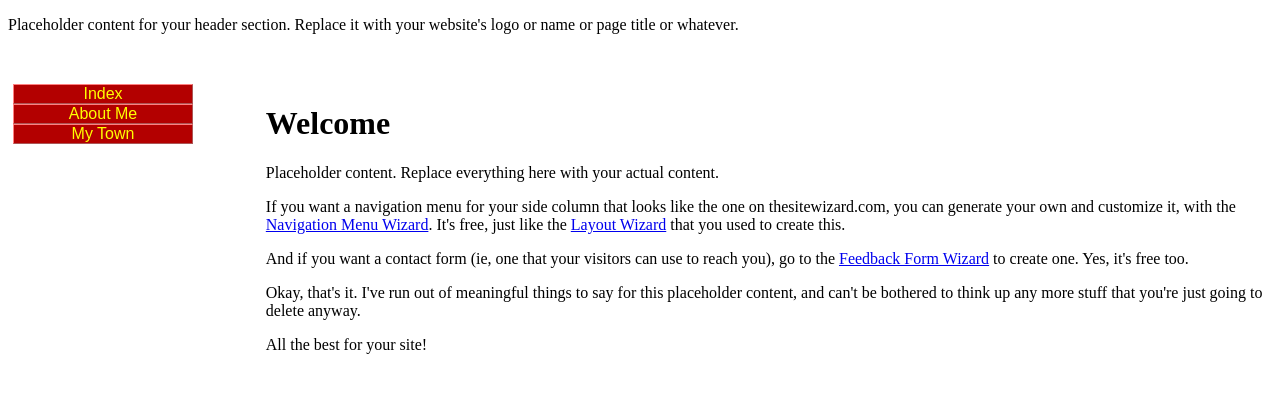
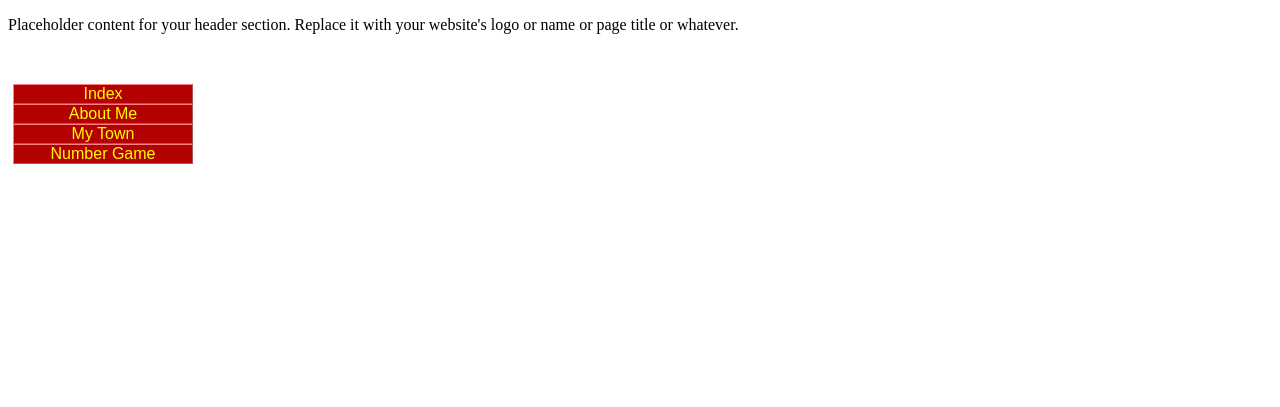
Before and after one commit to Donald592/personal, a plain HTML site: page index.html in a window 1280 px wide. Drawn offline with Linux system fonts and the light colour scheme.

Commit message:
Push code

```diff
--- a/01-numgame/numgame.css
+++ b/01-numgame/numgame.css
@@ -5,3 +5,6 @@
    3. elementtype (all elements of one type)
    4. * (all elements)
  */
+ body {
+  background-color: lightblue;
+}
--- a/index.html
+++ b/index.html
@@ -21,21 +21,6 @@
       <div id="tswcontent">
         <div id="tswcontproper">
           <!-- start of content column: insert your content here -->
-          <h1>Welcome</h1>
-          <p> Placeholder content. Replace everything here with your actual
-            content. </p>
-          <p> If you want a navigation menu for your side column that looks like
-            the one on thesitewizard.com, you can generate your own and
-            customize it, with the <a href="https://www.thesitewizard.com/wizards/css-menu-buttons.shtml">Navigation
-              Menu Wizard</a>. It's free, just like the <a href="https://www.thesitewizard.com/wizards/layout.shtml">Layout
-              Wizard</a> that you used to create this. </p>
-          <p> And if you want a contact form (ie, one that your visitors can use
-            to reach you), go to the <a href="https://www.thesitewizard.com/wizards/feedbackform.shtml">Feedback
-              Form Wizard</a> to create one. Yes, it's free too. </p>
-          <p> Okay, that's it. I've run out of meaningful things to say for this
-            placeholder content, and can't be bothered to think up any more
-            stuff that you're just going to delete anyway. </p>
-          <p> All the best for your site! </p>
           <p>&nbsp;</p>
           <!-- end of content column: put your content above this line --> </div>
       </div>
@@ -47,6 +32,7 @@
             <li><a href="index.html">Index</a></li>
             <li><a href="aboutme.html">About Me</a></li>
             <li><a href="mytown.html">My Town</a></li>
+            <li><a href="/01-numgame/">Number Game</a></li>
             </ul>
 					</div>
 
```
Also changed, not shown: 01-numgame/numgame.js (+4 -4 lines), aboutme.html (+2 -0 lines), mytown.html (+2 -0 lines).
